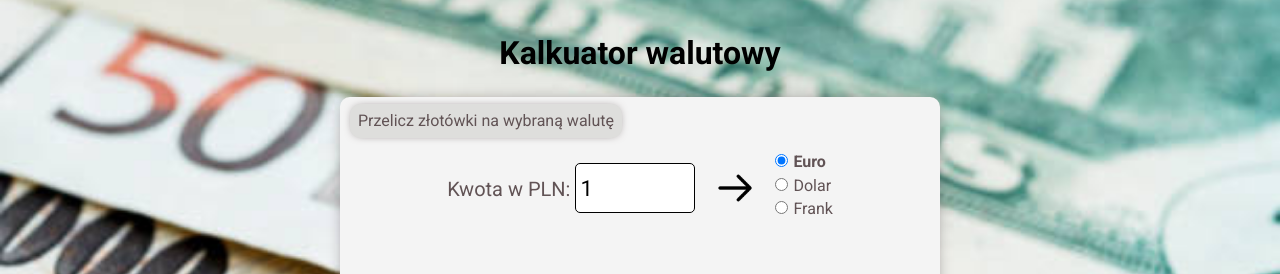
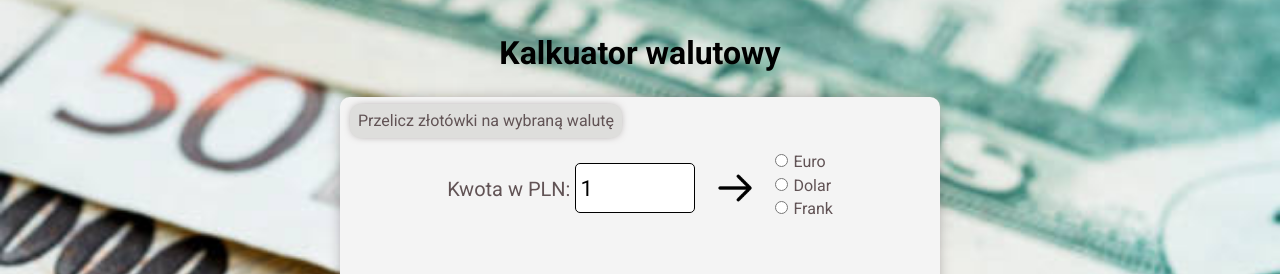
Before and after one commit to JakubM-I/yc-calculator-react, a React (Create React App) app: page / in a window 1280 px wide. Shown: the top 274 px of the page. Built offline with nearby package versions, Linux system fonts and the light colour scheme.

Commit message:
Used map() to render radio inputs

```diff
--- a/src/CurrencySwitch/index.js
+++ b/src/CurrencySwitch/index.js
@@ -1,54 +1,29 @@
 import "./style.css";
+import { currencies } from "../Currencies";
 
 const CurrencySwitch = ({currency, setCurrency}) => {
     return (
+    <>
     <ul className="exchangeForm__items exchangeForm__currencySwitch">
-        <li className="exchangeForm__currencies">
+        {currencies.map(currencyType => (
+            <li key={currencyType.label} className="exchangeForm__currencies">
                 <input
-                id="euro"
+                    id={currencyType.currencyName}
                     type="radio"
-                name="exchange_rate"
-                value="1"
-                checked={currency === "1"}
+                    name="currency"
+                    value={currencyType.label}
+                    checked={currency === currencyType.label}
                     onChange={({target}) => setCurrency(target.value)}
                 />
                 <label
                     className="exchangeForm__label"
-                htmlFor="euro">
-                Euro
+                    htmlFor={currencyType.currencyName}>
+                    {currencyType.currencyName}
                 </label>
             </li>
-        <li className="exchangeForm__currencies">
-            <input
-                id="dolar"
-                type="radio"
-                name="exchange_rate"
-                value="2"
-                checked={currency === "2"}
-                onChange={({target}) => setCurrency(target.value)}
-            />
-            <label
-                className="exchangeForm__label"
-                htmlFor="dolar">
-                Dolar
-            </label>
-        </li>
-        <li className="exchangeForm__currencies">
-            <input
-                id="frank"
-                type="radio"
-                name="exchange_rate"
-                value="3"
-                checked={currency === "3"}
-                onChange={({target}) => setCurrency(target.value)}
-            />
-            <label
-                className="exchangeForm__label"
-                htmlFor="frank">
-                Frank
-            </label>
-        </li>
+        ))}
     </ul>
+    </>
     )
 };
 
--- a/src/CurrencySwitch/style.css
+++ b/src/CurrencySwitch/style.css
@@ -14,6 +14,7 @@ input[type="radio"]:checked + .exchangeForm__label{
 
 .exchangeForm__label{
     cursor: pointer;
+    text-transform: capitalize;
 }
 
 .exchangeForm__currencySwitch{
```
Lines whose indentation alone changed are shown as unchanged.
